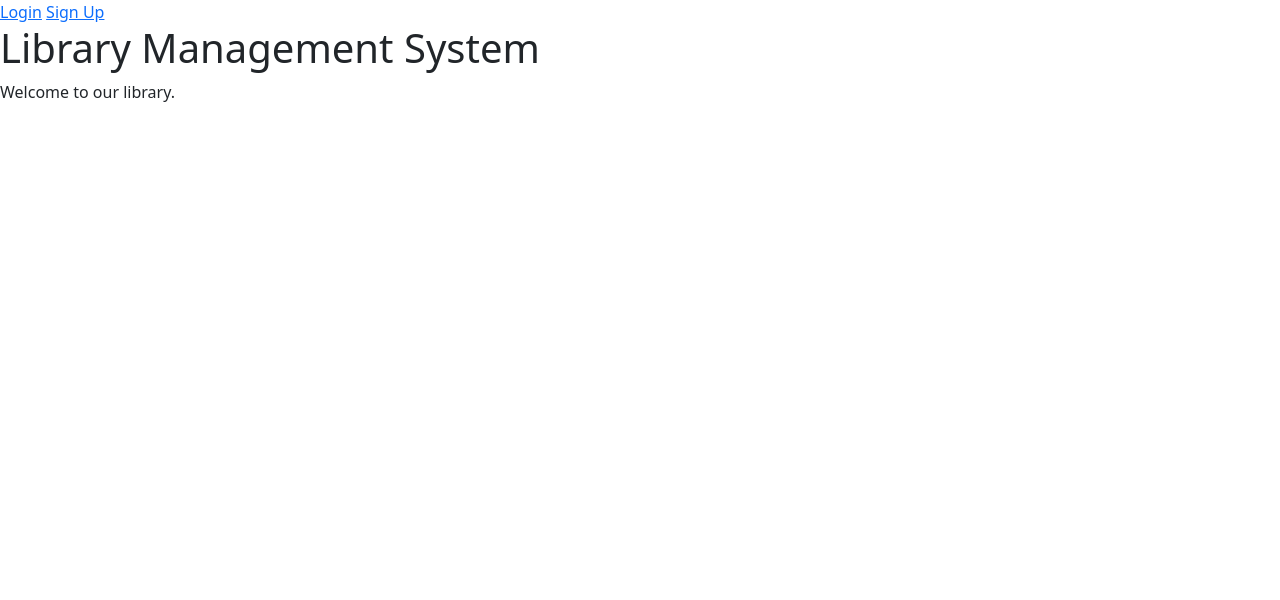
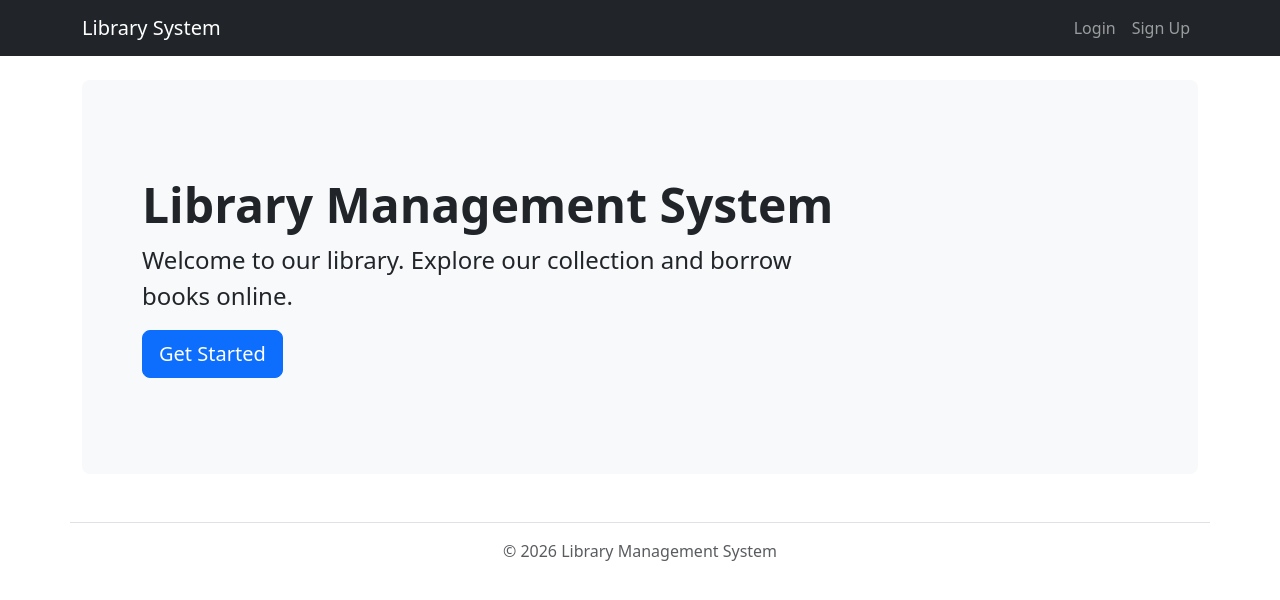
Before and after one commit to v-amna/library, a Django app: page / in a window 1280 px wide. Shown: the top 600 px of the page. Run offline with Django 5.2, Linux system fonts and the light colour scheme.

Commit message:
feat(UI): Use bootstrap5 templates
Created Bootstrap5 template base.html and home.html.

```diff
--- a/templates/base.html
+++ b/templates/base.html
@@ -3,24 +3,58 @@
 <head>
     <meta charset="UTF-8">
     <meta name="viewport" content="width=device-width, initial-scale=1.0">
-    <title>Library Management System</title>
-    <link href="https://cdn.jsdelivr.net/npm/bootstrap@5.3.8/dist/css/bootstrap.min.css" rel="stylesheet" integrity="sha384-sRIl4kxILFvY47J16cr9ZwB07vP4J8+LH7qKQnuqkuIAvNWLzeN8tE5YBujZqJLB" crossorigin="anonymous">
-    <script src="https://cdn.jsdelivr.net/npm/bootstrap@5.3.8/dist/js/bootstrap.bundle.min.js" integrity="sha384-FKyoEForCGlyvwx9Hj09JcYn3nv7wiPVlz7YYwJrWVcXK/BmnVDxM+D2scQbITxI" crossorigin="anonymous"></script>
+    <title>{% block title %}Library Management System{% endblock %}</title>
+    <link href="https://cdn.jsdelivr.net/npm/bootstrap@5.3.3/dist/css/bootstrap.min.css" rel="stylesheet">
+    <script src="https://cdn.jsdelivr.net/npm/bootstrap@5.3.3/dist/js/bootstrap.bundle.min.js"></script>
 </head>
 <body>
-
-<nav>
-        {% if user.is_authenticated %}
-            <p>Welcome, {{ user.email }}</p>
-            <a href="{% url 'book_search' %}">Search Books</a>
-            <a href="{% url 'my_borrows' %}">My Borrows</a>
-            <a href="{% url 'account_logout' %}">Logout</a>
-        {% else %}
-            <a href="{% url 'account_login' %}">Login</a>
-            <a href="{% url 'account_signup' %}">Sign Up</a>
-        {% endif %}
+    <nav class="navbar navbar-expand-lg navbar-dark bg-dark mb-4">
+        <div class="container">
+            <a class="navbar-brand" href="/">Library System</a>
+            <button class="navbar-toggler" type="button" data-bs-toggle="collapse" data-bs-target="#navbarNav" aria-controls="navbarNav" aria-expanded="false" aria-label="Toggle navigation">
+                <span class="navbar-toggler-icon"></span>
+            </button>
+            <div class="collapse navbar-collapse" id="navbarNav">
+                <ul class="navbar-nav me-auto">
+                    {% if user.is_authenticated %}
+                        <li class="nav-item">
+                            <a class="nav-link" href="{% url 'book_search' %}">Search Books</a>
+                        </li>
+                        <li class="nav-item">
+                            <a class="nav-link" href="{% url 'my_borrows' %}">My Borrows</a>
+                        </li>
+                    {% endif %}
+                </ul>
+                <ul class="navbar-nav ms-auto align-items-center">
+                    {% if user.is_authenticated %}
+                        <li class="nav-item">
+                            <span class="navbar-text me-3">Welcome, {{ user.email }}</span>
+                        </li>
+                        <li class="nav-item">
+                            <form method="post" action="{% url 'account_logout' %}" class="d-inline">
+                                {% csrf_token %}
+                                <button type="submit" class="btn btn-outline-light btn-sm">Logout</button>
+                            </form>
+                        </li>
+                    {% else %}
+                        <li class="nav-item">
+                            <a class="nav-link" href="{% url 'account_login' %}">Login</a>
+                        </li>
+                        <li class="nav-item">
+                            <a class="nav-link" href="{% url 'account_signup' %}">Sign Up</a>
+                        </li>
+                    {% endif %}
+                </ul>
+            </div>
+        </div>
     </nav>
 
-    {% block content %}{% endblock %}
+    <main class="container">
+        {% block content %}{% endblock %}
+    </main>
+
+    <footer class="container mt-5 py-3 text-center text-muted border-top">
+        <p>&copy; 2026 Library Management System</p>
+    </footer>
 </body>
 </html>
--- a/templates/home.html
+++ b/templates/home.html
@@ -1,6 +1,17 @@
 {% extends "base.html" %}
 
+{% block title %}Home - Library Management System{% endblock %}
+
 {% block content %}
-<h1>Library Management System</h1>
-<p>Welcome to our library.</p>
+<div class="p-5 mb-4 bg-light rounded-3">
+    <div class="container-fluid py-5">
+        <h1 class="display-5 fw-bold">Library Management System</h1>
+        <p class="col-md-8 fs-4">Welcome to our library. Explore our collection and borrow books online.</p>
+        {% if not user.is_authenticated %}
+            <a href="{% url 'account_signup' %}" class="btn btn-primary btn-lg">Get Started</a>
+        {% else %}
+            <a href="{% url 'book_search' %}" class="btn btn-primary btn-lg">Search Books</a>
+        {% endif %}
+    </div>
+</div>
 {% endblock %}
```
